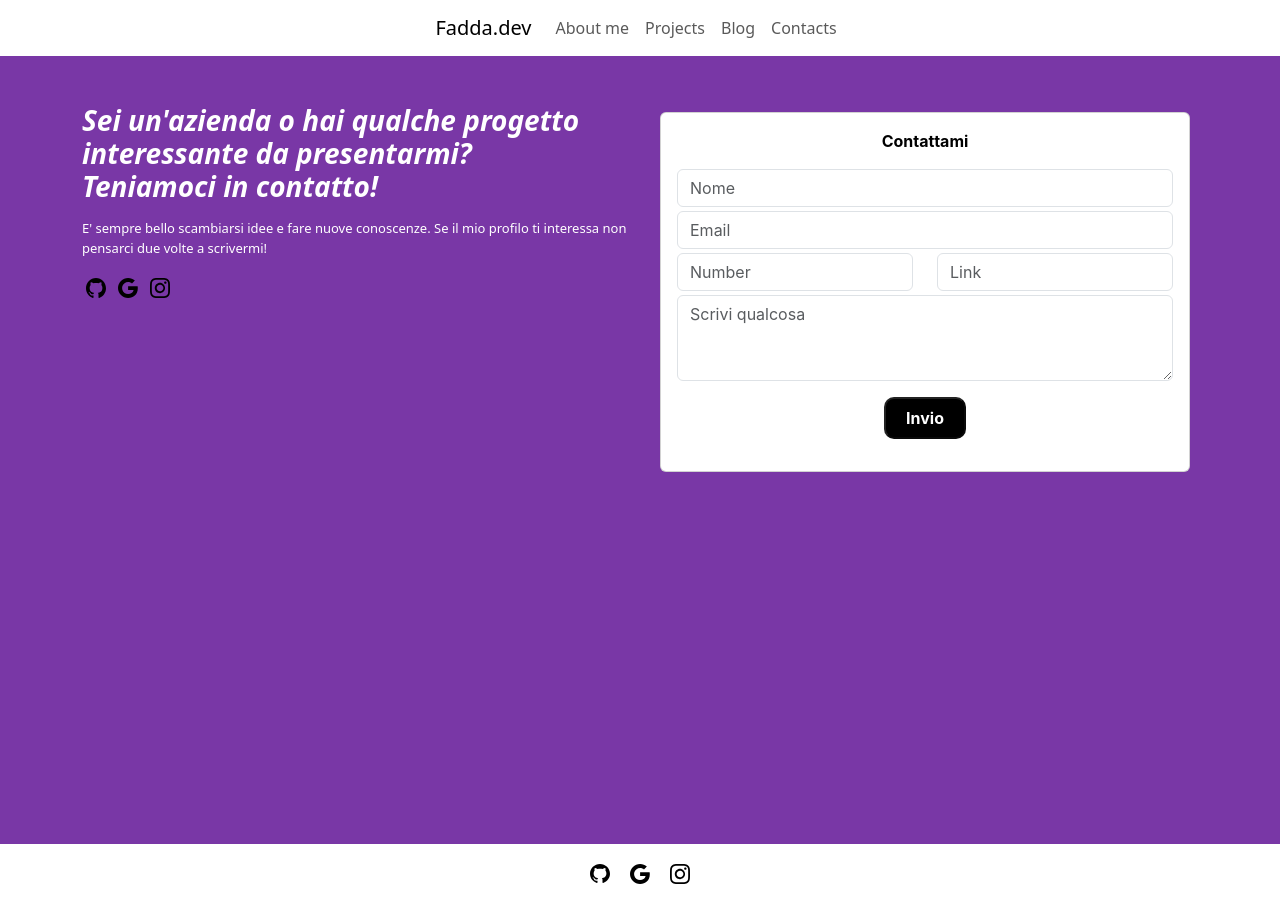
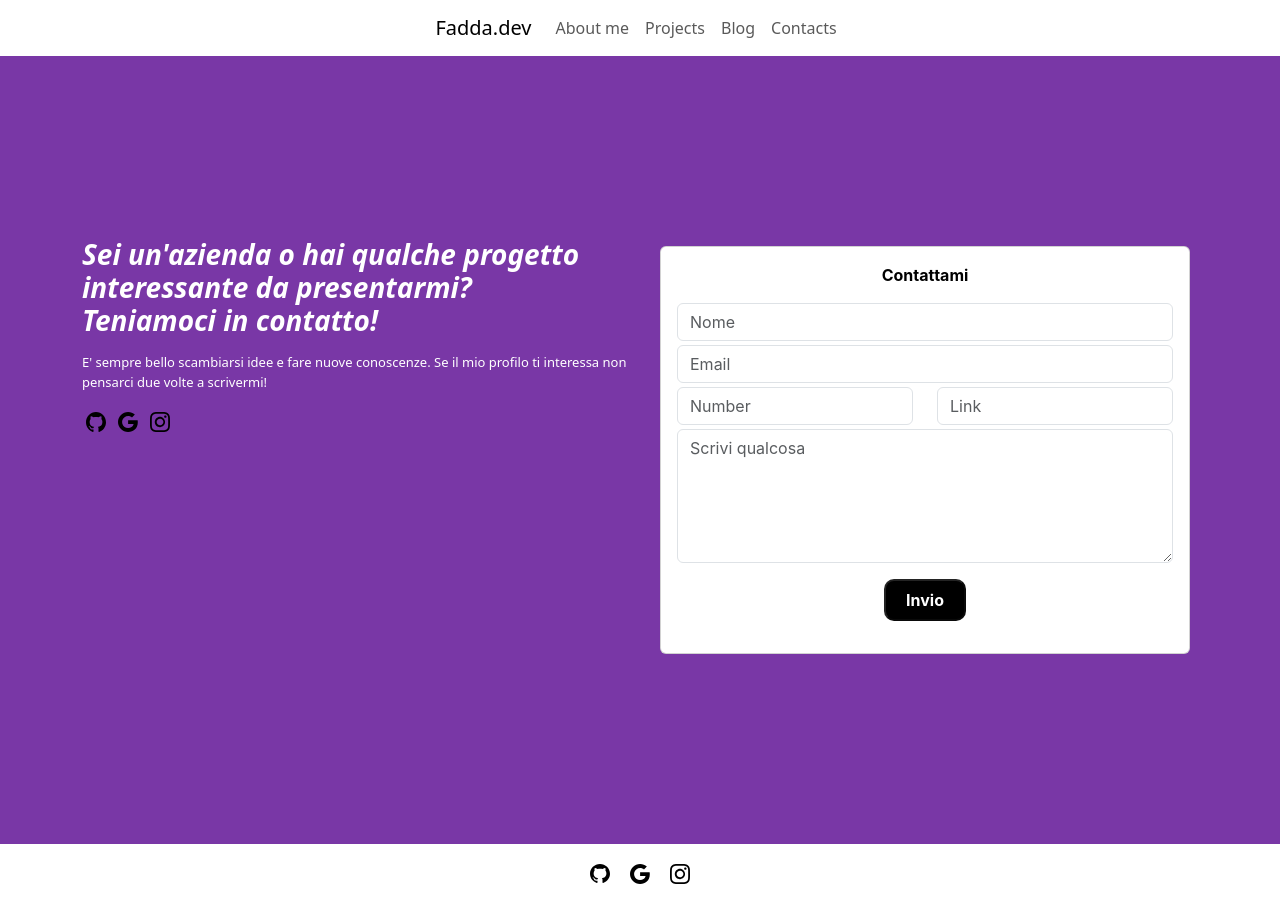
Before and after one commit to EmanuelFadda/EmanuelFadda.github.io, a Jekyll site: the page built from contacts.html, in a window 1280 px wide. Built offline with Jekyll 4.4.1, drawn with Linux system fonts in a browser that asks for light colours; some web fonts are replaced.

Commit message:
fixato i problemi di posizione tra i vari div

```diff
--- a/_includes/footer.html
+++ b/_includes/footer.html
@@ -10,7 +10,7 @@
     }
 </style>
 
-<footer class="fixed-bottom text-align p-3">
+<footer class="text-align p-3">
     <div class="row text-center">
         <div class="col">
             {% for s in site.social_media %}
--- a/_includes/header.html
+++ b/_includes/header.html
@@ -12,7 +12,7 @@
     }
 </style>
 
-<div id="navbar" class="navbar navbar-expand justify-content-center">
+<div id="navbar" class="position-sticky navbar navbar-expand justify-content-center">
     <a href="/" class="navbar-brand">{{ site.title }}</a>
     <ul class="navbar-nav">
         <li class="nav-item">
--- a/_layouts/default.html
+++ b/_layouts/default.html
@@ -10,15 +10,49 @@
     <link rel="stylesheet" href="https://rsms.me/inter/inter.css">
     <style>
         body{
-        background-color: #7937A6;
-      }
+            background-color: #7937A6;
+            width:100%;
+            height: 100%;
+        }
+        #site{
+            position:fixed;
+            padding:0;
+            margin:0;
+            top:0;
+            left:0;
+            width: 100%;
+            height: 100%;
+            display:flex;
+            flex-direction: column;
+            overflow: auto;
+        }
+        #header{}
+
+        #content{
+            flex-grow:1;
+            display:flex;
+            flex-direction: column;
+        }
+
+        #center-content{ flex-grow: 1; }
+
+        #bottom-content{ }
+
     </style>
 </head>
 <body>
-    {% include header.html %}
-        {{ content }}
-
-    {% include footer.html %}
-
+    <div id="site">
+        <div class="sticky-top" id="header">
+            {% include header.html %}
+        </div>
+        <div id="content">
+            <div id="center-content" class="d-flex">
+                {{ content }}
+            </div>
+            <div id="bottom-content">
+                {% include footer.html %}
+            </div>
+        </div>
+    </div>
 </body>
 </html>
--- a/contacts.html
+++ b/contacts.html
@@ -35,7 +35,7 @@ layout: default
     }
 </style>
 
-<div class="container my-5">
+<div class="container mx-auto my-auto ">
     <div class="row">
         <div class="col-sm">
             <p class="first_p">
@@ -64,14 +64,14 @@ layout: default
                             <div class="col my-1">
                                 <div class="row ">
                                     <div class="col">
-                                        <input type="text" class="form-control" placeholder="Number">
+                                        <input type="text"  pattern="[0-9]{15}" class="form-control" placeholder="Number">
                                     </div>
                                     <div class="col">
                                         <input type="text" class="form-control" placeholder="Link">
                                     </div>
                                 </div>
                             </div>
-                            <textarea class="form-control" rows="3" placeholder="Scrivi qualcosa" ></textarea>
+                            <textarea class="form-control" rows="5" placeholder="Scrivi qualcosa" ></textarea>
                             <div class="my-3">
                                 <button disabled type="submit"><b>Invio<b></button>
                             </div>
--- a/index.html
+++ b/index.html
@@ -24,10 +24,9 @@ layout: default
 
 </style>
 
-<div class="container mt-5">
+<div class="container mx-auto my-auto">
   <div class="row">
     <div class="col mx-auto">
-        <div class="mt-5">
         <div class="row">
             <div id="intro" class="col-sm">
                 <h1>Benvenuto su fadda.dev</h1>
@@ -39,4 +38,3 @@ layout: default
     </div>
     </div>
 </div>
-</div>
```
Lines whose indentation alone changed are shown as unchanged.
